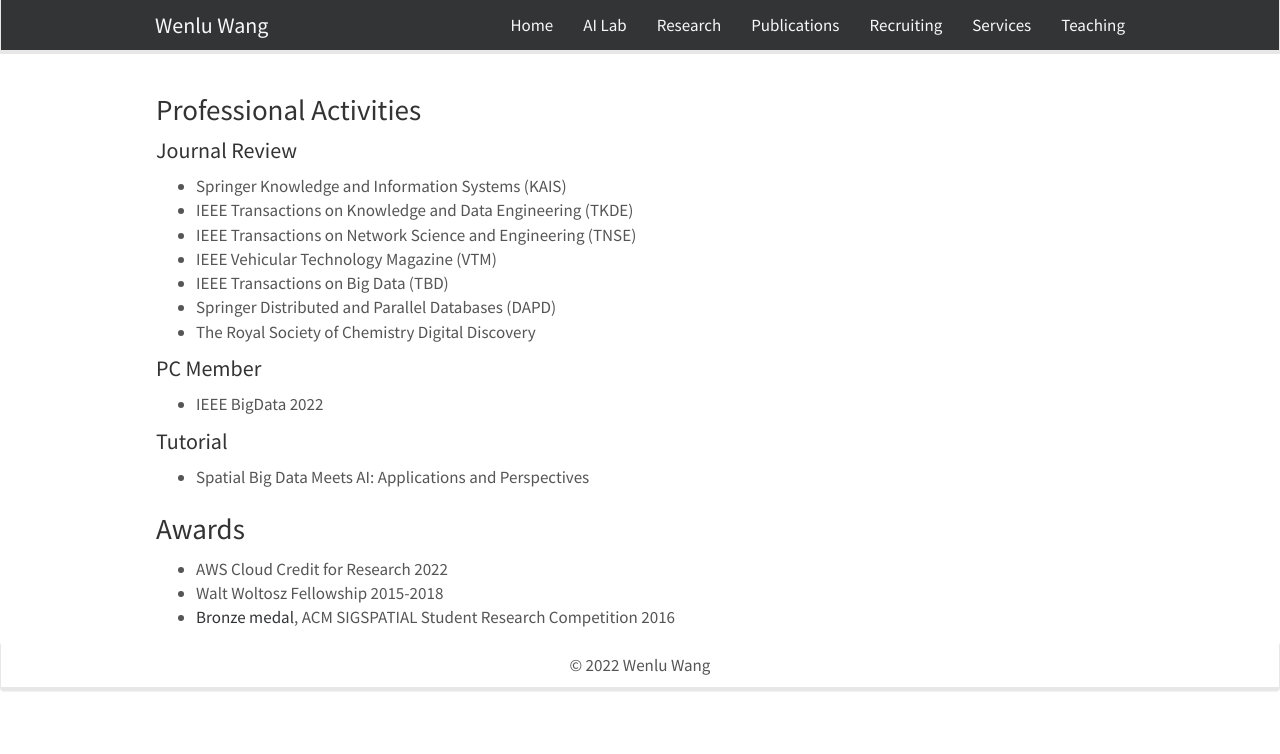
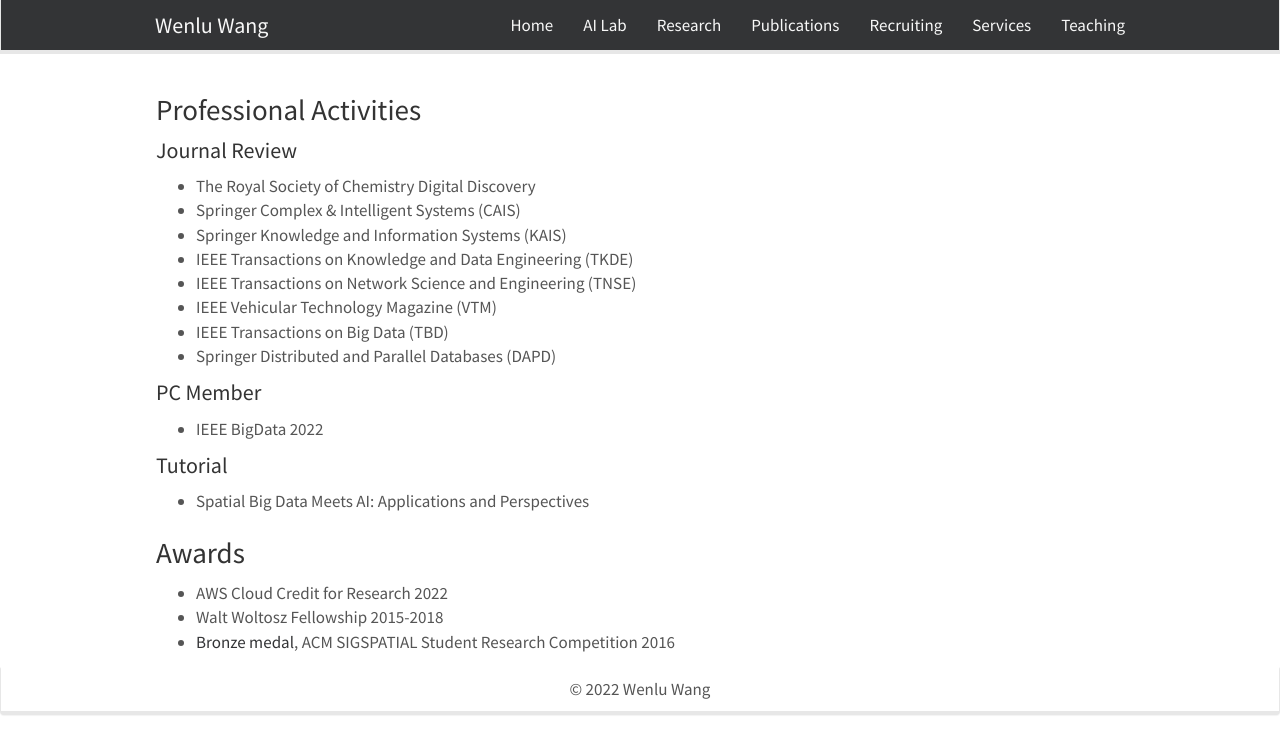
Before and after one commit to WENLU-W/WENLU-W.github.io, a Jekyll site: the page built from docs/_pages/service.md, in a window 1280 px wide. Shown: the top 754 px of the page. Built offline with Jekyll 4.4.1, drawn with Linux system fonts in a browser that asks for light colours; nearby versions of some CDN libraries.

Commit message:
Update service.md

```diff
--- a/docs/_pages/service.md
+++ b/docs/_pages/service.md
@@ -9,13 +9,15 @@ permalink: /service/
 
 #### Journal Review
 
+- The Royal Society of Chemistry Digital Discovery
+- Springer Complex & Intelligent Systems (CAIS)
 - Springer Knowledge and Information Systems (KAIS)
 - IEEE Transactions on Knowledge and Data Engineering (TKDE)
 - IEEE Transactions on Network Science and Engineering (TNSE)
 - IEEE Vehicular Technology Magazine (VTM)
 - IEEE Transactions on Big Data (TBD)
 - Springer Distributed and Parallel Databases (DAPD)
-- The Royal Society of Chemistry Digital Discovery
+
 
 #### PC Member
 
```
